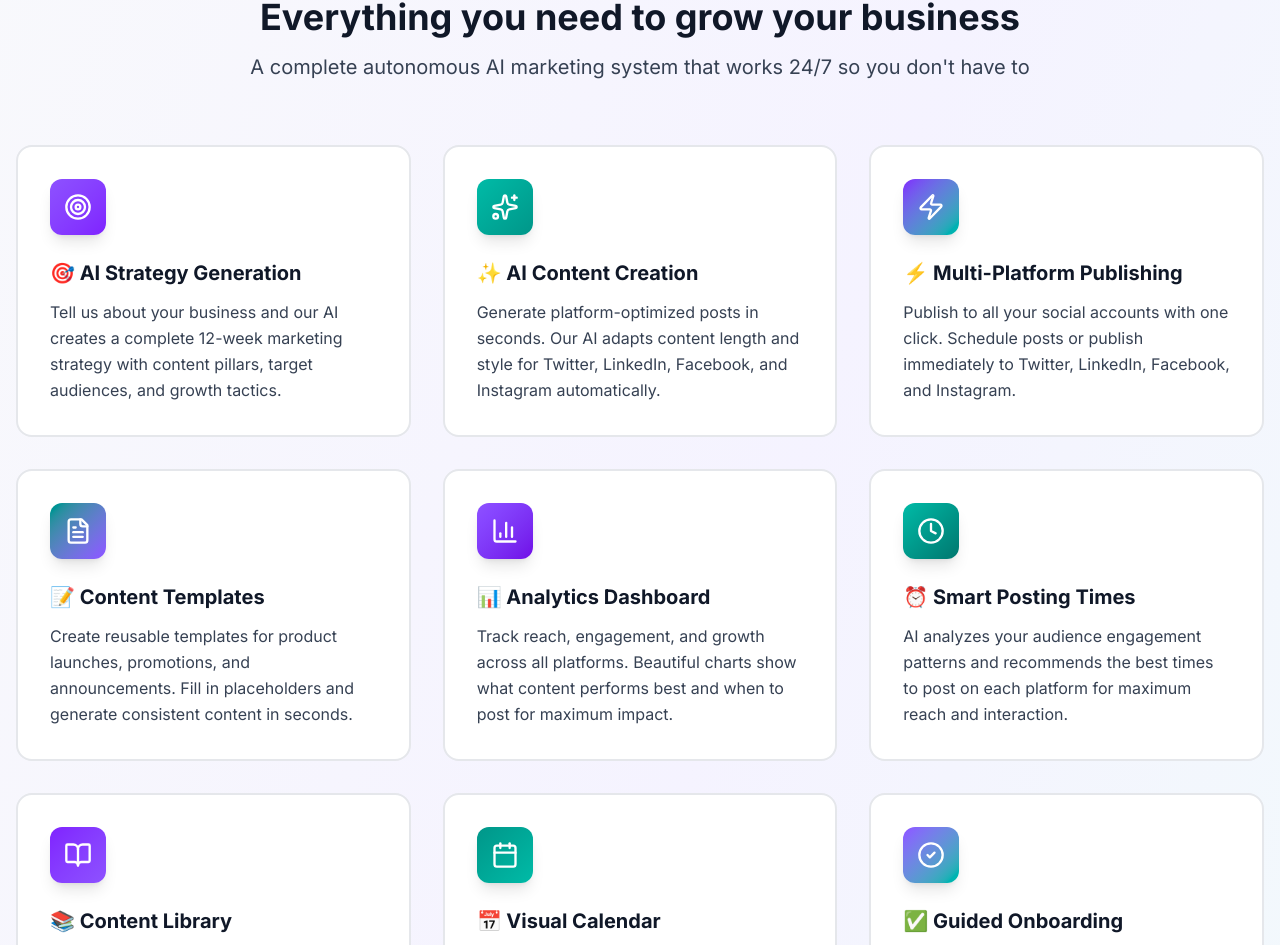
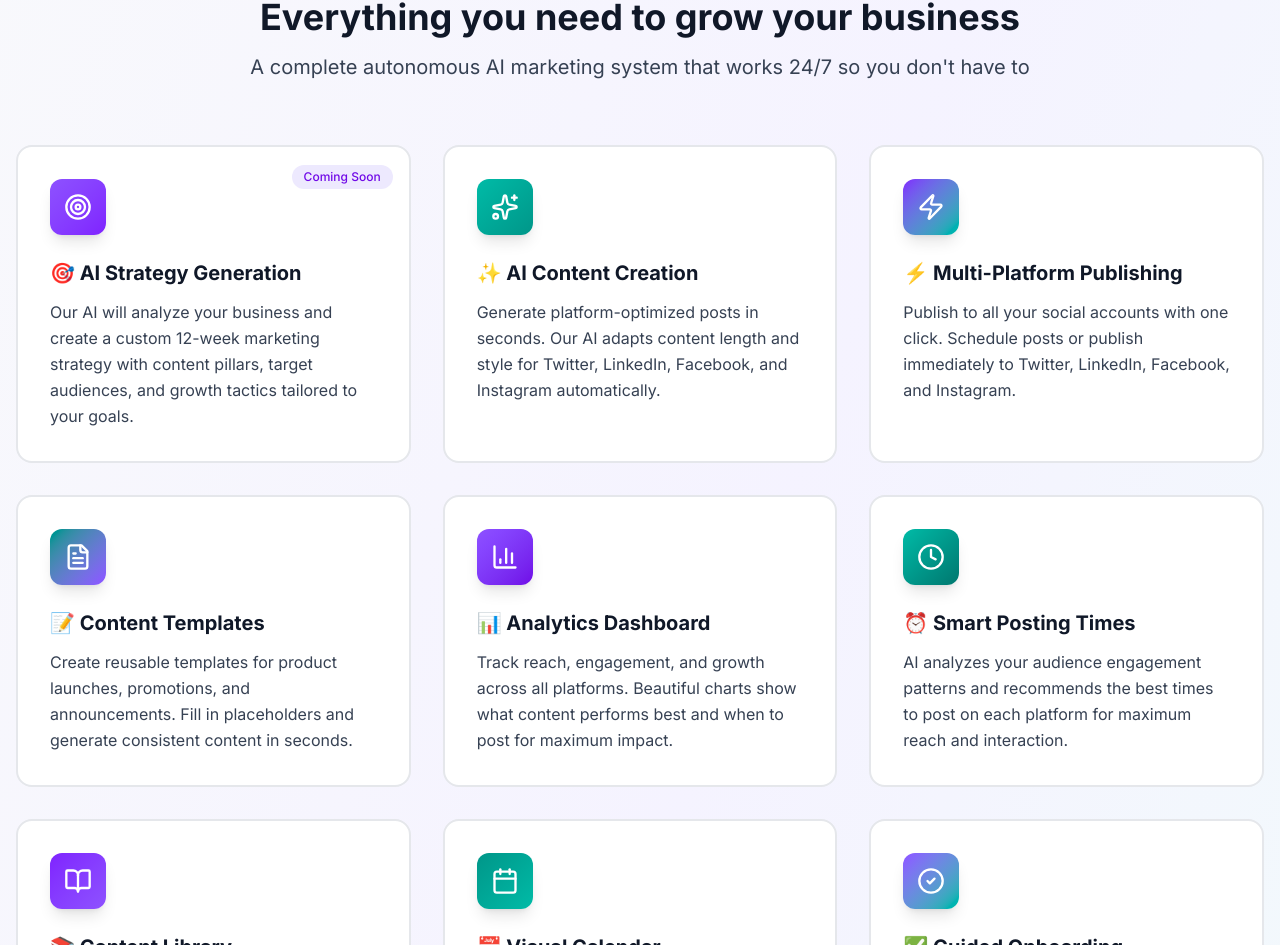
Before and after one commit to CyberDexa/AiGrowth_Manager, a Next.js app in the folder frontend/: page / in a window 1280 px wide. Shown: the part 866-1811 px from the top of the page. Built offline with nearby package versions, Linux system fonts and the light colour scheme.

Commit message:
Mark AI Strategy Generator as Coming Soon

```diff
--- a/frontend/app/page.tsx
+++ b/frontend/app/page.tsx
@@ -111,8 +111,13 @@ export default function HomePage() {
         </div>
 
         <div className="mt-16 grid gap-8 md:grid-cols-2 lg:grid-cols-3">
-          {/* Feature 1: AI Strategy Generation */}
-          <div className="group rounded-2xl border-2 border-gray-200 bg-white p-8 hover:border-violet-300 hover:shadow-xl transition-all duration-300">
+          {/* Feature 1: AI Strategy Generation - Coming Soon */}
+          <div className="group rounded-2xl border-2 border-gray-200 bg-white p-8 hover:border-violet-300 hover:shadow-xl transition-all duration-300 relative">
+            <div className="absolute top-4 right-4">
+              <span className="inline-flex items-center px-3 py-1 rounded-full text-xs font-medium bg-violet-100 text-violet-700">
+                Coming Soon
+              </span>
+            </div>
             <div className="flex h-14 w-14 items-center justify-center rounded-xl bg-gradient-to-br from-violet-500 to-violet-600 shadow-lg group-hover:scale-110 transition-transform">
               <Target className="h-7 w-7 text-white" />
             </div>
@@ -120,8 +125,8 @@ export default function HomePage() {
               🎯 AI Strategy Generation
             </h3>
             <p className="mt-3 text-gray-700 leading-relaxed">
-              Tell us about your business and our AI creates a complete 12-week marketing
-              strategy with content pillars, target audiences, and growth tactics.
+              Our AI will analyze your business and create a custom 12-week marketing
+              strategy with content pillars, target audiences, and growth tactics tailored to your goals.
             </p>
           </div>
 
```
Also changed, not shown: 1 other file (tests, documents, lock files or other folders).
